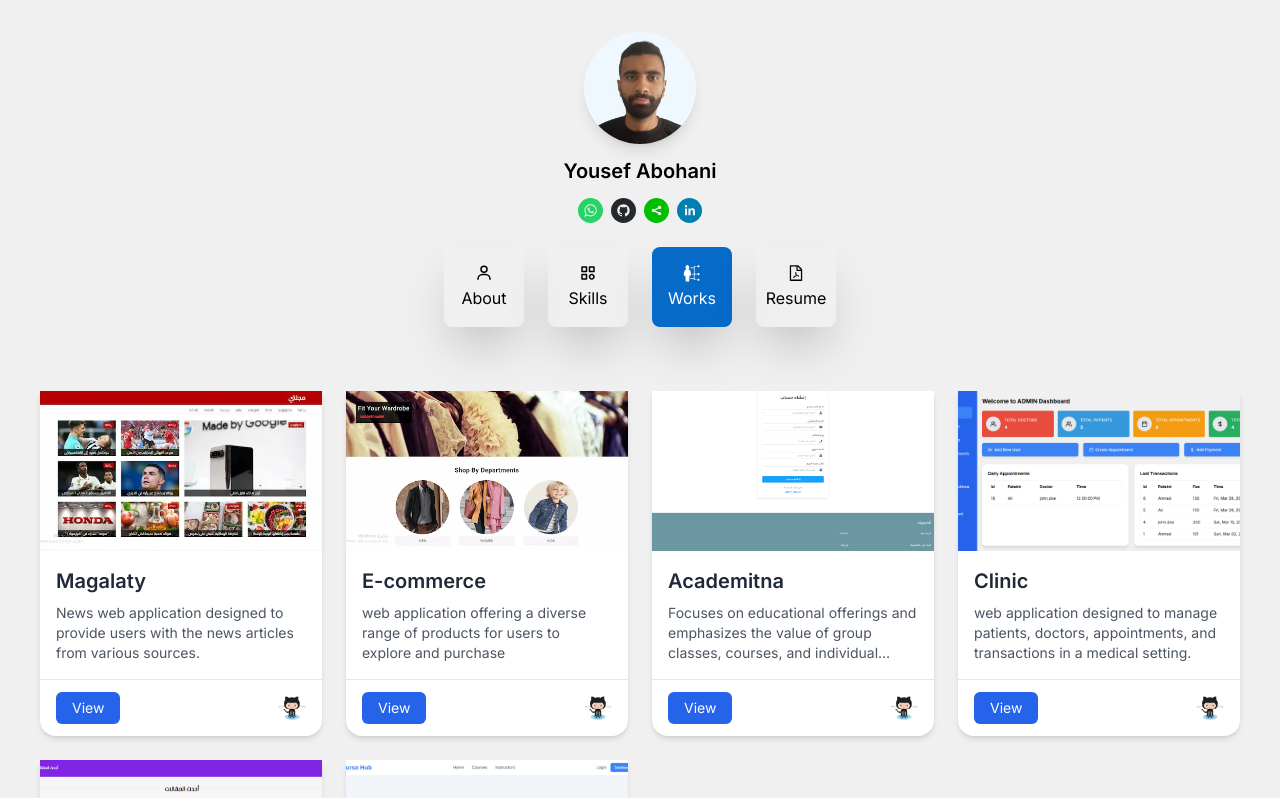
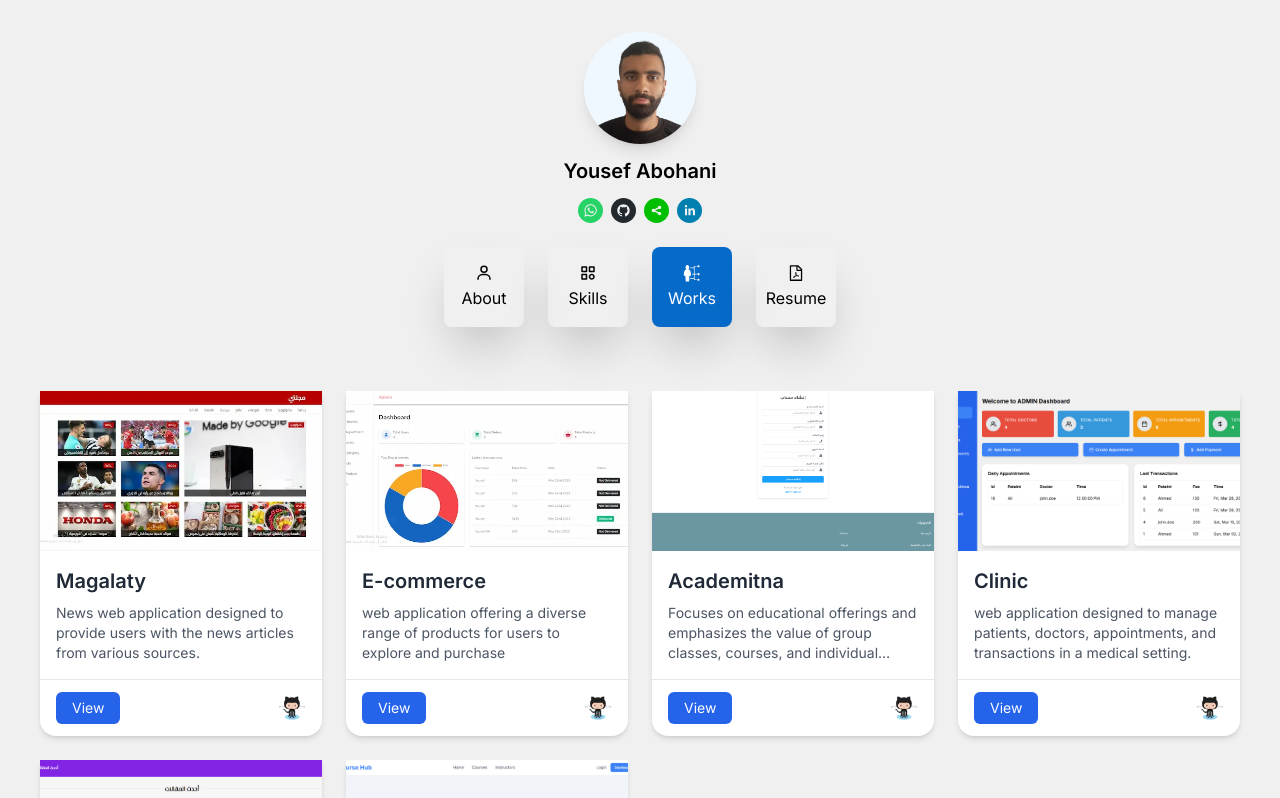
Before and after one commit to yousefha2002/-portfolio_nextjs, a Next.js app: page /works in a window 1280 px wide. Shown: the top 798 px of the page. Built offline with nearby package versions, Linux system fonts and the light colour scheme.

Commit message:
order of images

```diff
--- a/dummy/porjects.ts
+++ b/dummy/porjects.ts
@@ -45,10 +45,10 @@ export default [
         title:"E-commerce",
         description:"web application offering a diverse range of products for users to explore and purchase        ",
         images:[
-            "shop1.webp",
+            "shop4.webp",
             "shop2.webp",
             "shop3.webp",
-            "shop4.webp",
+            "shop1.webp",
         ],
         githubLink:"https://github.com/yousefha2002/E-commerce-reactjs-expressjs",
         headline:"fullstack website build by Reactjs on the client and nodejs with expressjs and mongoose on server .",
```
